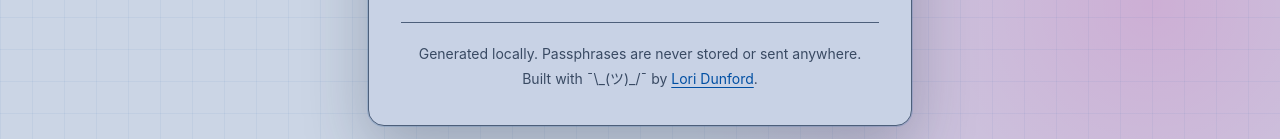
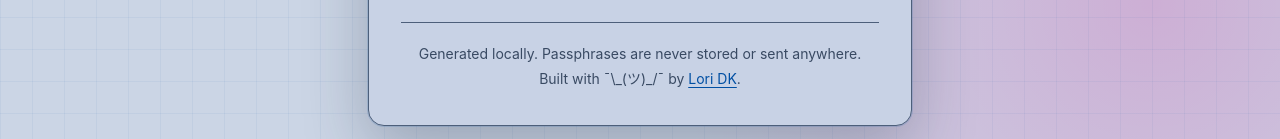
Before and after one commit to loridk/passphrase-generator-web, a React (Vite) app: page / in a window 1280 px wide. Shown: the part 783-922 px from the top of the page. Built offline with nearby package versions, Linux system fonts and the light colour scheme.

Commit message:
Footer update

```diff
--- a/src/components/AppFooter.jsx
+++ b/src/components/AppFooter.jsx
@@ -6,7 +6,7 @@ function AppFooter() {
       <p>
         Built with <span aria-hidden="true">¯\_(ツ)_/¯</span>
         <span className="visually-hidden">a shrug</span> by{" "}
-        <a href="https://loridunford.com/">Lori Dunford</a>.
+        <a href="https://loridunford.com/">Lori DK</a>.
       </p>
     </footer>
   );
```
